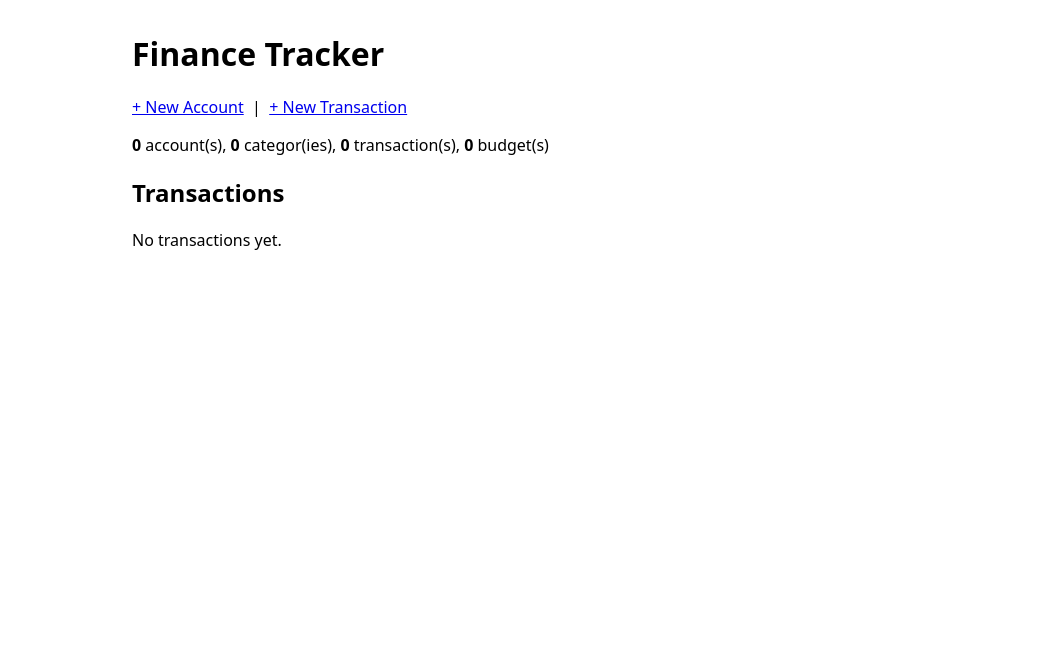
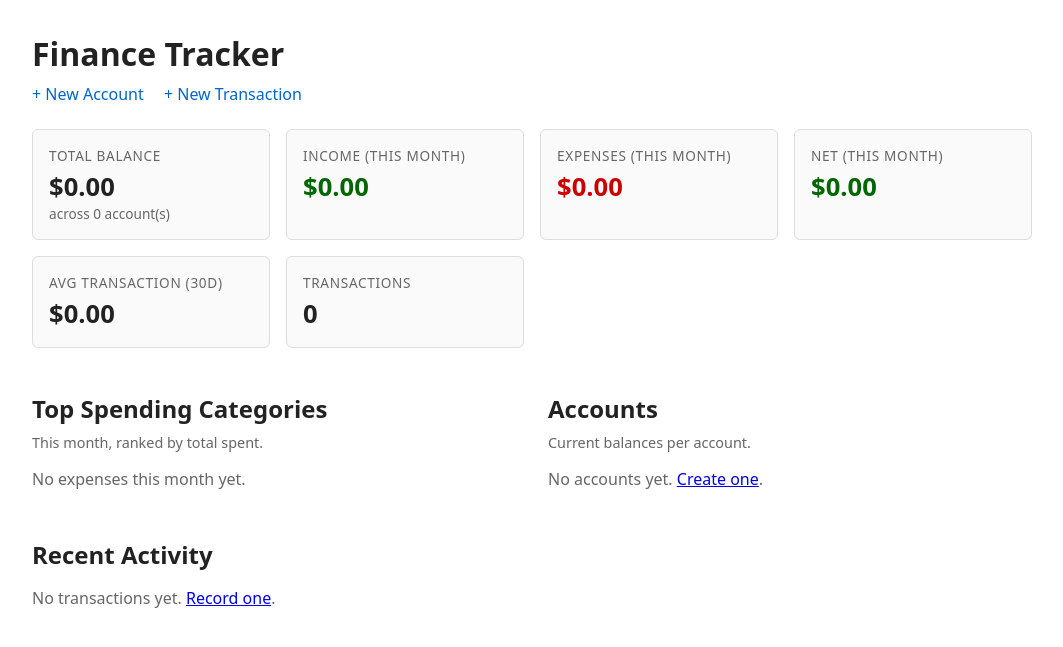
Before and after one commit to Lyquifyy/Python-Revenue-Tracker, a Flask app: page / in a window 1280 px wide. Shown: the top 647 px of the page, without its empty margins (108-1171 px from the left). Run offline with Flask 3, Linux system fonts and the light colour scheme; data that the repository does not hold is empty.

Commit message:
Adding a dashboard with AVE/SUM/COUNT queries.

```diff
--- a/app.py
+++ b/app.py
@@ -1,4 +1,4 @@
-from datetime import date
+from datetime import date, timedelta
 from decimal import Decimal
 from flask import Flask, render_template, redirect, url_for, flash
 from flask_sqlalchemy import SQLAlchemy
@@ -6,6 +6,7 @@ from flask_wtf import FlaskForm
 from wtforms import StringField, DecimalField, SelectField, DateField
 from wtforms.validators import DataRequired, NumberRange, Length
 from sqlalchemy.exc import IntegrityError
+from sqlalchemy import func, case
 
 app = Flask(__name__)
 app.config['SECRET_KEY'] = 'totally-secret-key'
@@ -163,18 +164,81 @@ class TransactionForm(FlaskForm):
 
 @app.route('/')
 def hello():
-    accounts = Account.query.all()
-    categories = Category.query.all()
-    transactions = Transaction.query.order_by(Transaction.transaction_date.desc()).all()
-    budgets = Budget.query.all()
+    today = date.today()
+    month_start = today.replace(day=1)
+    thirty_days_ago = today - timedelta(days=30)
+
+    # --- Aggregate 1: Total balance across all accounts (SUM) ---
+    total_balance = db.session.query(
+        func.coalesce(func.sum(Account.balance), 0)
+    ).scalar()
+
+    # --- Aggregate 2: Counts (COUNT) ---
+    account_count = db.session.query(func.count(Account.account_id)).scalar()
+    transaction_count = db.session.query(func.count(Transaction.transaction_id)).scalar()
+    category_count = db.session.query(func.count(Category.category_id)).scalar()
+
+    # --- Aggregate 3: Monthly income vs expense (SUM with CASE) ---
+    # Single query that splits the total by category_type using SQL CASE
+    monthly = db.session.query(
+        func.coalesce(
+            func.sum(case((Category.category_type == 'income', Transaction.amount), else_=0)),
+            0
+        ).label('income'),
+        func.coalesce(
+            func.sum(case((Category.category_type == 'expense', Transaction.amount), else_=0)),
+            0
+        ).label('expense'),
+    ).join(Category, Transaction.category_id == Category.category_id) \
+     .filter(Transaction.transaction_date >= month_start) \
+     .first()
+
+    monthly_income = monthly.income or 0
+    monthly_expense = monthly.expense or 0
+    net_monthly = monthly_income - monthly_expense
+
+    # --- Aggregate 4: Top spending categories this month (SUM + GROUP BY) ---
+    top_categories = db.session.query(
+        Category.name,
+        func.sum(Transaction.amount).label('total'),
+        func.count(Transaction.transaction_id).label('count'),
+    ).join(Transaction, Transaction.category_id == Category.category_id) \
+     .filter(Category.category_type == 'expense') \
+     .filter(Transaction.transaction_date >= month_start) \
+     .group_by(Category.category_id, Category.name) \
+     .order_by(func.sum(Transaction.amount).desc()) \
+     .limit(5) \
+     .all()
+
+    # --- Aggregate 5: Average transaction amount over last 30 days (AVG) ---
+    avg_transaction = db.session.query(
+        func.coalesce(func.avg(Transaction.amount), 0)
+    ).filter(Transaction.transaction_date >= thirty_days_ago).scalar()
+
+    # --- Recent transactions for the activity feed ---
+    recent = Transaction.query.order_by(
+        Transaction.transaction_date.desc(),
+        Transaction.transaction_id.desc(),
+    ).limit(5).all()
+
+    # --- Account-level: each account's balance ---
+    accounts = Account.query.order_by(Account.name).all()
 
     return render_template(
         'index.html',
+        total_balance=total_balance,
+        account_count=account_count,
+        transaction_count=transaction_count,
+        category_count=category_count,
+        monthly_income=monthly_income,
+        monthly_expense=monthly_expense,
+        net_monthly=net_monthly,
+        top_categories=top_categories,
+        avg_transaction=avg_transaction,
+        recent=recent,
         accounts=accounts,
-        categories=categories,
-        transactions=transactions,
-        budgets=budgets,
     )
+
 @app.route('/accounts/new', methods=['GET', 'POST'])
 def new_account():
     form = AccountForm()
--- a/templates/index.html
+++ b/templates/index.html
@@ -2,42 +2,135 @@
 <html lang="en">
 <head>
     <meta charset="UTF-8">
-    <title>Finance Tracker</title>
+    <title>Dashboard - Finance Tracker</title>
     <style>
-        body { font-family: system-ui, sans-serif; max-width: 800px; margin: 2rem auto; padding: 0 1rem; }
-        table { border-collapse: collapse; width: 100%; margin-top: 1rem; }
-        th, td { text-align: left; padding: 0.5rem; border-bottom: 1px solid #ddd; }
-        th { background: #f5f5f5; }
+        body { font-family: system-ui, sans-serif; max-width: 1000px; margin: 2rem auto; padding: 0 1rem; color: #222; }
+        h1, h2 { margin-bottom: 0.5rem; }
+        .nav { margin-bottom: 1.5rem; }
+        .nav a { color: #06c; text-decoration: none; margin-right: 1rem; }
+        .nav a:hover { text-decoration: underline; }
+
+        .cards { display: grid; grid-template-columns: repeat(auto-fit, minmax(200px, 1fr)); gap: 1rem; margin: 1.5rem 0; }
+        .card { padding: 1rem; border: 1px solid #ddd; border-radius: 6px; background: #fafafa; }
+        .card .label { font-size: 0.85rem; text-transform: uppercase; color: #666; letter-spacing: 0.05em; }
+        .card .value { font-size: 1.6rem; font-weight: 600; margin-top: 0.25rem; }
+        .income { color: #060; }
         .expense { color: #c00; }
-        .income { color: #060; }
+        .neutral { color: #222; }
+
+        table { border-collapse: collapse; width: 100%; margin-top: 0.5rem; }
+        th, td { text-align: left; padding: 0.5rem; border-bottom: 1px solid #eee; }
+        th { background: #f5f5f5; font-size: 0.85rem; text-transform: uppercase; color: #555; }
+        .num { text-align: right; }
+
+        .row { display: grid; grid-template-columns: 1fr 1fr; gap: 2rem; margin-top: 1.5rem; }
+        @media (max-width: 700px) { .row { grid-template-columns: 1fr; } }
+
+        .flash { padding: 0.75rem; margin: 1rem 0; border-radius: 4px; }
+        .flash-success { background: #d4edda; color: #155724; }
+        .flash-error { background: #f8d7da; color: #721c24; }
     </style>
 </head>
 <body>
     <h1>Finance Tracker</h1>
-        {% with messages = get_flashed_messages(with_categories=true) %}
-        {% if messages %}
-            {% for category, message in messages %}
-                <div style="padding: 0.75rem; margin: 1rem 0; border-radius: 4px;
-                            background: {% if category == 'success' %}#d4edda{% else %}#f8d7da{% endif %};
-                            color: {% if category == 'success' %}#155724{% else %}#721c24{% endif %};">
-                    {{ message }}
-                </div>
-            {% endfor %}
-        {% endif %}
+
+    <div class="nav">
+        <a href="{{ url_for('new_account') }}">+ New Account</a>
+        <a href="{{ url_for('new_transaction') }}">+ New Transaction</a>
+    </div>
+
+    {% with messages = get_flashed_messages(with_categories=true) %}
+        {% for category, message in messages %}
+            <div class="flash flash-{{ category }}">{{ message }}</div>
+        {% endfor %}
     {% endwith %}
-    <p>
-        <a href="{{ url_for('new_account') }}">+ New Account</a>
-        &nbsp;|&nbsp;
-        <a href="{{ url_for('new_transaction') }}">+ New Transaction</a>
-    </p>    <p>
-        <strong>{{ accounts|length }}</strong> account(s),
-        <strong>{{ categories|length }}</strong> categor(ies),
-        <strong>{{ transactions|length }}</strong> transaction(s),
-        <strong>{{ budgets|length }}</strong> budget(s)
-    </p>
 
-    <h2>Transactions</h2>
-    {% if transactions %}
+    <!-- SUMMARY CARDS -->
+    <div class="cards">
+        <div class="card">
+            <div class="label">Total Balance</div>
+            <div class="value neutral">${{ "%.2f"|format(total_balance) }}</div>
+            <div style="font-size: 0.85rem; color: #666;">across {{ account_count }} account(s)</div>
+        </div>
+        <div class="card">
+            <div class="label">Income (this month)</div>
+            <div class="value income">${{ "%.2f"|format(monthly_income) }}</div>
+        </div>
+        <div class="card">
+            <div class="label">Expenses (this month)</div>
+            <div class="value expense">${{ "%.2f"|format(monthly_expense) }}</div>
+        </div>
+        <div class="card">
+            <div class="label">Net (this month)</div>
+            <div class="value {% if net_monthly >= 0 %}income{% else %}expense{% endif %}">
+                ${{ "%.2f"|format(net_monthly) }}
+            </div>
+        </div>
+        <div class="card">
+            <div class="label">Avg Transaction (30d)</div>
+            <div class="value neutral">${{ "%.2f"|format(avg_transaction) }}</div>
+        </div>
+        <div class="card">
+            <div class="label">Transactions</div>
+            <div class="value neutral">{{ transaction_count }}</div>
+        </div>
+    </div>
+
+    <!-- TWO-COLUMN ROW -->
+    <div class="row">
+
+        <!-- TOP SPENDING CATEGORIES -->
+        <div>
+            <h2>Top Spending Categories</h2>
+            <p style="color: #666; font-size: 0.9rem; margin-top: 0;">This month, ranked by total spent.</p>
+            {% if top_categories %}
+                <table>
+                    <thead>
+                        <tr><th>Category</th><th class="num">Total</th><th class="num">Count</th></tr>
+                    </thead>
+                    <tbody>
+                        {% for c in top_categories %}
+                            <tr>
+                                <td>{{ c.name }}</td>
+                                <td class="num">${{ "%.2f"|format(c.total) }}</td>
+                                <td class="num">{{ c.count }}</td>
+                            </tr>
+                        {% endfor %}
+                    </tbody>
+                </table>
+            {% else %}
+                <p style="color: #666;">No expenses this month yet.</p>
+            {% endif %}
+        </div>
+
+        <!-- ACCOUNT BALANCES -->
+        <div>
+            <h2>Accounts</h2>
+            <p style="color: #666; font-size: 0.9rem; margin-top: 0;">Current balances per account.</p>
+            {% if accounts %}
+                <table>
+                    <thead>
+                        <tr><th>Account</th><th>Type</th><th class="num">Balance</th></tr>
+                    </thead>
+                    <tbody>
+                        {% for a in accounts %}
+                            <tr>
+                                <td>{{ a.name }}</td>
+                                <td>{{ a.account_type }}</td>
+                                <td class="num">${{ "%.2f"|format(a.balance) }}</td>
+                            </tr>
+                        {% endfor %}
+                    </tbody>
+                </table>
+            {% else %}
+                <p style="color: #666;">No accounts yet. <a href="{{ url_for('new_account') }}">Create one</a>.</p>
+            {% endif %}
+        </div>
+    </div>
+
+    <!-- RECENT ACTIVITY -->
+    <h2 style="margin-top: 2rem;">Recent Activity</h2>
+    {% if recent %}
         <table>
             <thead>
                 <tr>
@@ -45,25 +138,25 @@
                     <th>Description</th>
                     <th>Category</th>
                     <th>Account</th>
-                    <th>Amount</th>
+                    <th class="num">Amount</th>
                 </tr>
             </thead>
             <tbody>
-                {% for t in transactions %}
+                {% for t in recent %}
                     <tr>
                         <td>{{ t.transaction_date }}</td>
                         <td>{{ t.description }}</td>
                         <td>{{ t.category.name }}</td>
                         <td>{{ t.account.name }}</td>
-                        <td class="{{ t.category.category_type }}">
-                            ${{ "%.2f"|format(t.amount) }}
+                        <td class="num {{ t.category.category_type }}">
+                            {% if t.category.category_type == 'expense' %}&minus;{% else %}+{% endif %}${{ "%.2f"|format(t.amount) }}
                         </td>
                     </tr>
                 {% endfor %}
             </tbody>
         </table>
     {% else %}
-        <p>No transactions yet.</p>
+        <p style="color: #666;">No transactions yet. <a href="{{ url_for('new_transaction') }}">Record one</a>.</p>
     {% endif %}
 </body>
 </html>
```
